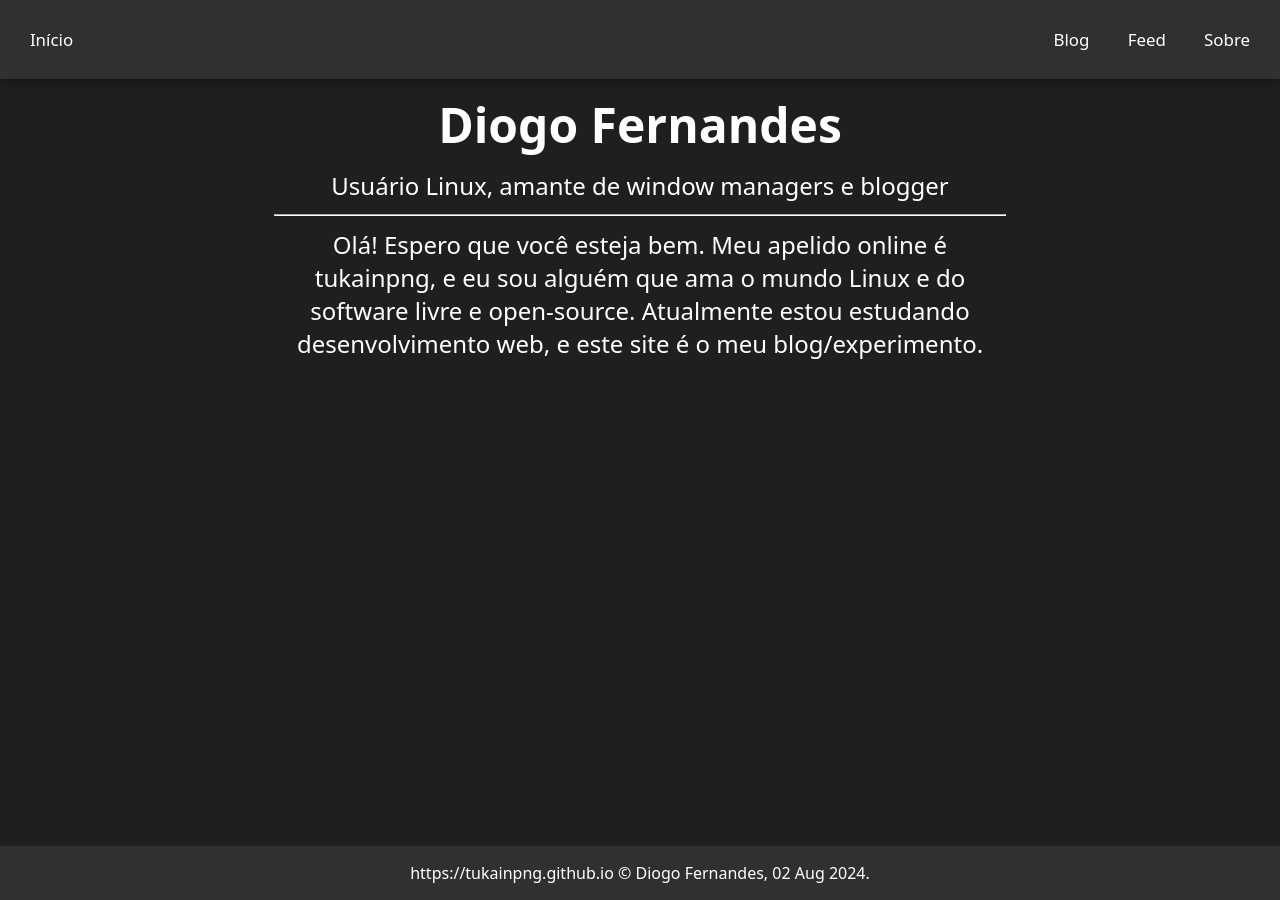
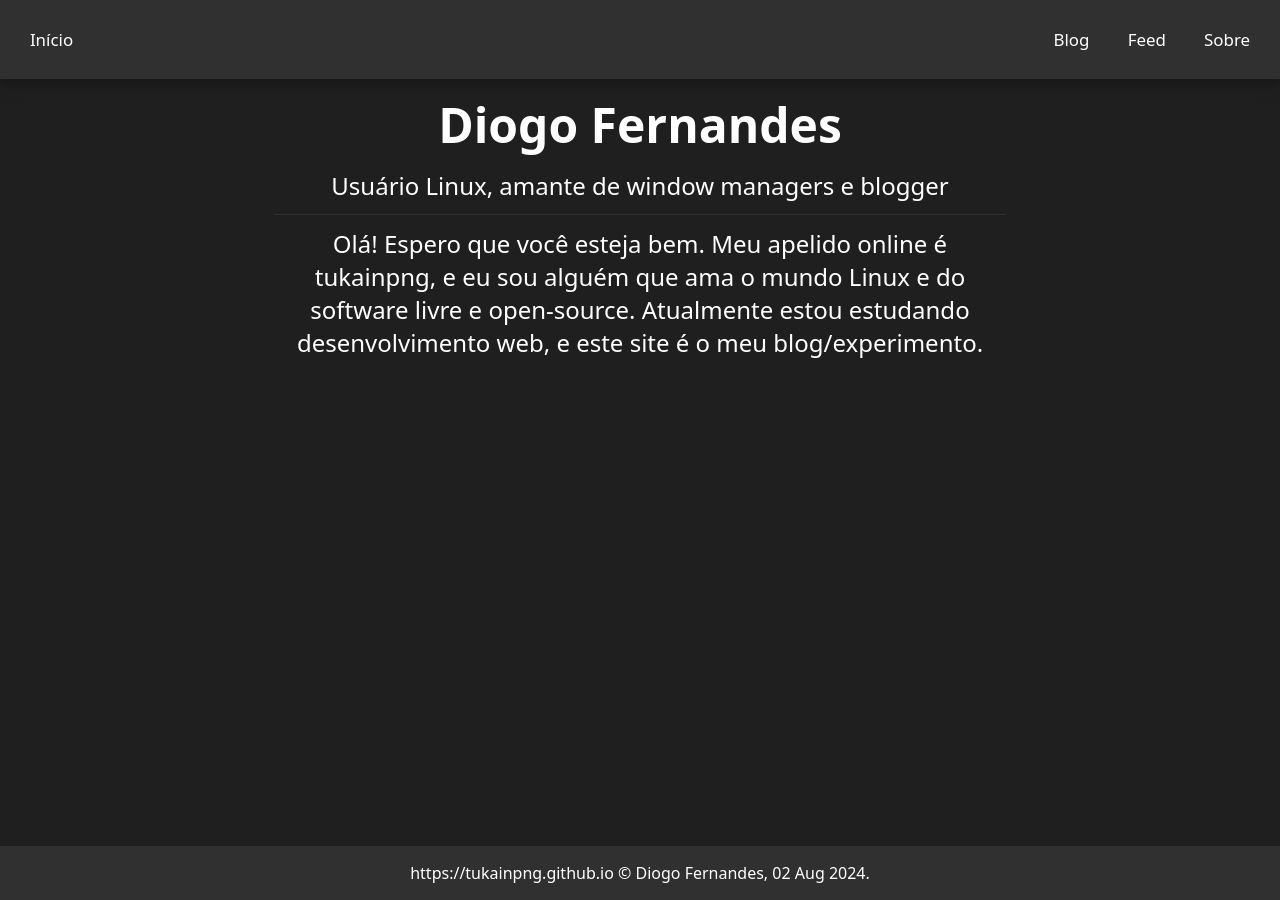
Before and after one commit to tukainpng/tukainpng.github.io, a Jekyll site: the page built from sobre.md, in a window 1280 px wide. Built offline with Jekyll 4.4.1, drawn with Linux system fonts in a browser that asks for light colours.

Commit message:
Atualizar o styles.css

```diff
--- a/assets/css/styles.css
+++ b/assets/css/styles.css
@@ -31,8 +31,8 @@ a:hover {
 }
 
 hr {
-  border-width: 1px;
-  border-color: var(--foreground);
+  border: 1px solid var(--grey);
+  border-bottom: none;
 }
 
 blockquote {
```
